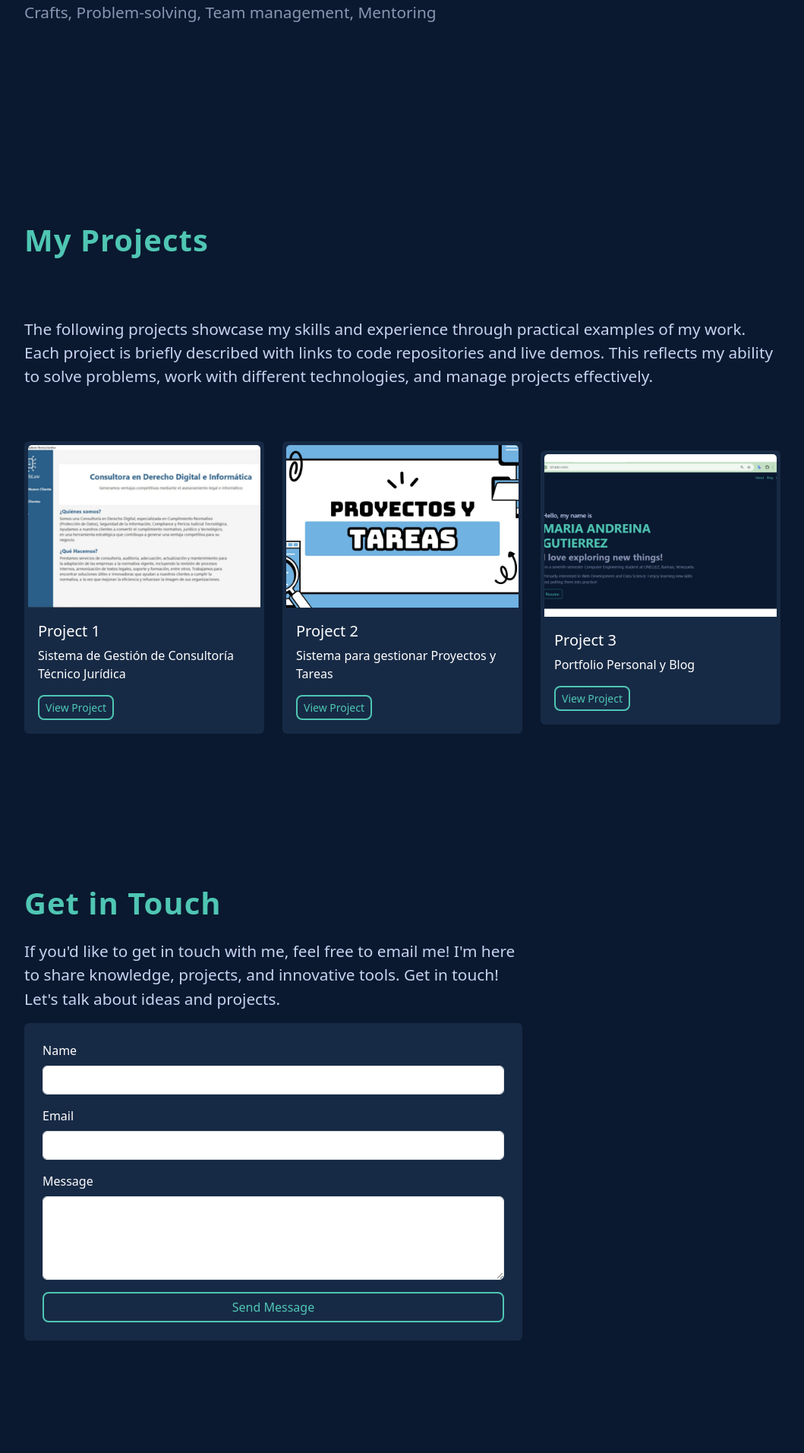
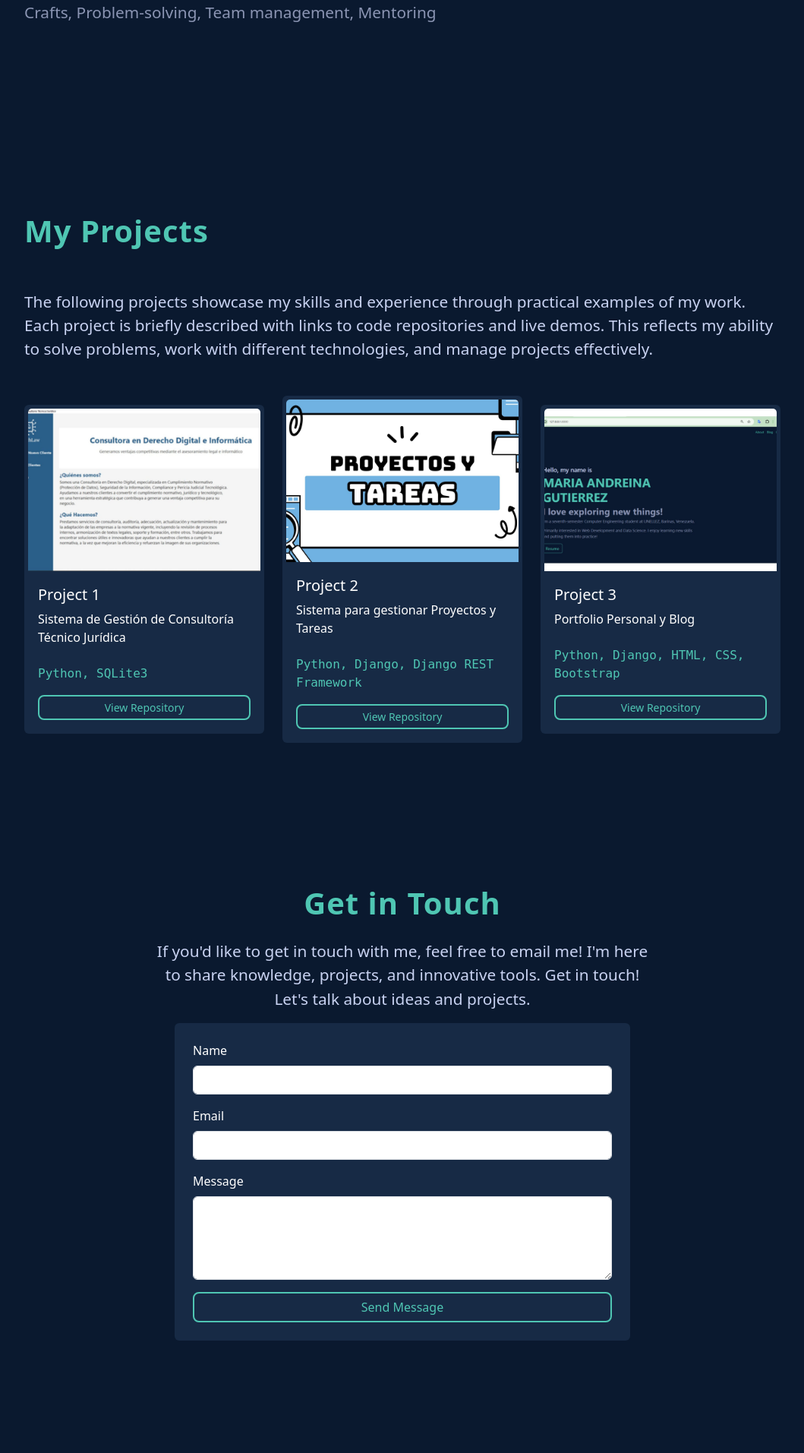
Before and after one commit to ma-andreina/proyectmyportfolio, a Django app: page / in a window 1280 px wide. Shown: the part 1487-3400 px from the top of the page at 76% size, without its empty margins (110-1169 px from the left). Run offline with Django 5.2, Linux system fonts and the light colour scheme; data comes from the database, SQL or seed files in the repository; both versions use the stored data as it was after the commit.

Commit message:
Feature/ma-andreina/05-07-2025/save

```diff
--- a/blog/templates/post_detail.html
+++ b/blog/templates/post_detail.html
@@ -5,10 +5,13 @@
     <h2 class="post-title">{{ post.title }}</h2>
     <h3 class= "my-2" h5 text-muted>{{ post.date|date:'M d Y'}}</h3>
 
-    <img src="{{ post.image.url }}" alt="{{ post.title }}" class="img-fluid">
+    <img src="{{ post.image.url }}" alt="{{ post.title }}" class="img-fluid post-img-fixed" style="width: 520px; height: 300px; object-fit: cover; display: block; margin-left: 0; border-radius: 0.5rem;" />
 
     <div class="my-4">
         <p>{{ post.content }}</p>
+        {% if post.url %}
+            <a href="{{ post.url }}" class="btn btn-view-project mt-3" target="_blank">View Repository</a>
+        {% endif %}
     </div>
 </div>
 
--- a/portfolio/models.py
+++ b/portfolio/models.py
@@ -7,6 +7,7 @@
     description = CharField(max_length=250)
     image = ImageField(upload_to='portfolio/images')
     url = URLField(blank=True)
+    languages = models.CharField(max_length=150, blank=True, help_text="Lenguajes utilizados en el proyecto, separados por coma.")
 
 class ContactMessage(models.Model):
     name = models.CharField(max_length=100)
--- a/portfolio/templates/home.html
+++ b/portfolio/templates/home.html
@@ -33,17 +33,22 @@
         <p class="text-project-desc" style="color: #8b95b3; font-size: 1.3rem">The following projects showcase my skills and experience through practical examples of my work. Each project is briefly described with links to code repositories and live demos. This reflects my ability to solve problems, work with different technologies, and manage projects effectively.</p>
         {% for project in projects %}
             <div class="col-md-6 col-lg-4 mb-4">
-                <div class="card text-white h-100 card-project">
+                <div class="card text-white h-100 card-project d-flex flex-column" style="min-height: 420px;">
                     {% if project.image %}
-                        <img src="{{ project.image.url }}" alt="{{ project.title }}" class="card-img-top" />
+                        <img src="{{ project.image.url }}" alt="{{ project.title }}" class="card-img-top" style="width:100%; height:220px; object-fit:cover; border-radius:0.5rem 0.5rem 0 0;" />
                     {% else %}
-                        <img src="{% static 'portfolio/default.jpg' %}" alt="Default Image" class="card-img-top img-fluid" />
+                        <img src="{% static 'portfolio/default.jpg' %}" alt="Default Image" class="card-img-top img-fluid" style="width:100%; height:220px; object-fit:cover; border-radius:0.5rem 0.5rem 0 0;" />
                     {% endif %}
-                    <div class="card-body">
+                    <div class="card-body d-flex flex-column flex-grow-1">
                         <h5 class="card-title">{{ project.title }}</h5>
-                        <p class="card-text">{{ project.description }}</p>
+                        <p class="card-text flex-grow-1">{{ project.description }}</p>
+                        {% if project.languages %}
+                            <p class="project-languages mt-2" style="color: #4fc6b3; font-family: 'Fira Mono', monospace; font-size: 1rem;">
+                                {{ project.languages }}
+                            </p>
+                        {% endif %}
                         {% if project.url %}
-                            <a href="{{ project.url }}" class="btn btn-view-project btn-sm" target="_blank">View Project</a>
+                            <a href="{{ project.url }}" class="btn btn-view-project btn-sm mt-auto" target="_blank">View Repository</a>
                         {% endif %}
                     </div>
                 </div>
@@ -53,17 +58,17 @@
         {% endfor %}
     </div>
 
-    <div class="row my-4 p-4" id="contact-section" style="min-height: 100vh; display: flex; align-items: center;">
-        <div class="col-md-8">
-            <h3 class="section-title">Get in Touch</h3>
-             <p class="text-project-desc" style="color: #8b95b3; font-size: 1.3rem">If you'd like to get in touch with me, feel free to email me!
+    <div class="row my-4 p-4 justify-content-center align-items-center" id="contact-section" style="min-height: 100vh; display: flex;">
+        <div class="col-md-8 d-flex flex-column align-items-center">
+            <h3 class="section-title text-center">Get in Touch</h3>
+            <p class="text-project-desc text-center" style="color: #8b95b3; font-size: 1.3rem">If you'd like to get in touch with me, feel free to email me!
 I'm here to share knowledge, projects, and innovative tools. Get in touch! Let's talk about ideas and projects.</p>
             {% if message_sent %}
-                <div class="alert alert-success">Your message has been sent successfully!</div>
+                <div class="alert alert-success w-100">Your message has been sent successfully!</div>
             {% elif error_message %}
-                <div class="alert alert-danger">{{ error_message }}</div>
+                <div class="alert alert-danger w-100">{{ error_message }}</div>
             {% endif %}
-            <form method="post" class="contact-form p-4 rounded" style="background:#172a45;">
+            <form method="post" class="contact-form p-4 rounded w-100" style="background:#172a45; max-width: 600px;">
                 {% csrf_token %}
                 <div class="mb-3">
                     <label for="name" class="form-label text-white">Name</label>
--- a/portfolio/templates/layout.html
+++ b/portfolio/templates/layout.html
@@ -21,6 +21,20 @@
 
     {% block content %}
     {% endblock %}
+    <script>
+      // Scroll to section if URL has ?section=about or ?section=contact
+      document.addEventListener('DOMContentLoaded', function() {
+        const params = new URLSearchParams(window.location.search);
+        const section = params.get('section');
+        if (section === 'about') {
+          const about = document.getElementById('about-section');
+          if (about) about.scrollIntoView({ behavior: 'smooth' });
+        } else if (section === 'contact') {
+          const contact = document.getElementById('contact-section');
+          if (contact) contact.scrollIntoView({ behavior: 'smooth' });
+        }
+      });
+    </script>
 
 </body>
 </html>
--- a/portfolio/templates/partials/navbar.html
+++ b/portfolio/templates/partials/navbar.html
@@ -9,13 +9,13 @@
     <div class="collapse navbar-collapse" id="navbarNav">
       <ul class="navbar-nav ms-auto">
         <li class="nav-item active">
-          <a class="nav-link" href="#about-section">About</a>
+          <a class="nav-link" href="/?section=about">About</a>
         </li>
         <li class="nav-item">
           <a class="nav-link" href="{% url 'blog:posts' %}">Blog</a>
         </li>
         <li class="nav-item">
-          <a class="nav-link" href="#contact-section">Contact</a>
+          <a class="nav-link" href="/?section=contact">Contact</a>
         </li>
         <li class="nav-item d-flex align-items-center">
           <a class="btn btn-resume btn-sm" href="{% static 'portfolio/cv.pdf'%}"
```
Also changed, not shown: db.sqlite3, media/blog_images/ADMINISTRACION_PUBLICA.jpg (deleted), media/blog_images/CONTROL_2.png (deleted), media/blog_images/Tecnología.jpg (added), media/blog_images/Tecnología_1.jpg (added), media/blog_images/Tecnología_2.jpg (added), media/portfolio/images/5138771462080016573.jpg (added), media/portfolio/images/Tecnología.jpg (added), media/portfolio/images/Tecnología_1.jpg (added), media/portfolio/images/Tecnología_2.jpg (added), media/portfolio/images/fondo_inicio.png (added), portfolio/migrations/0004_project_languages.py (added).
